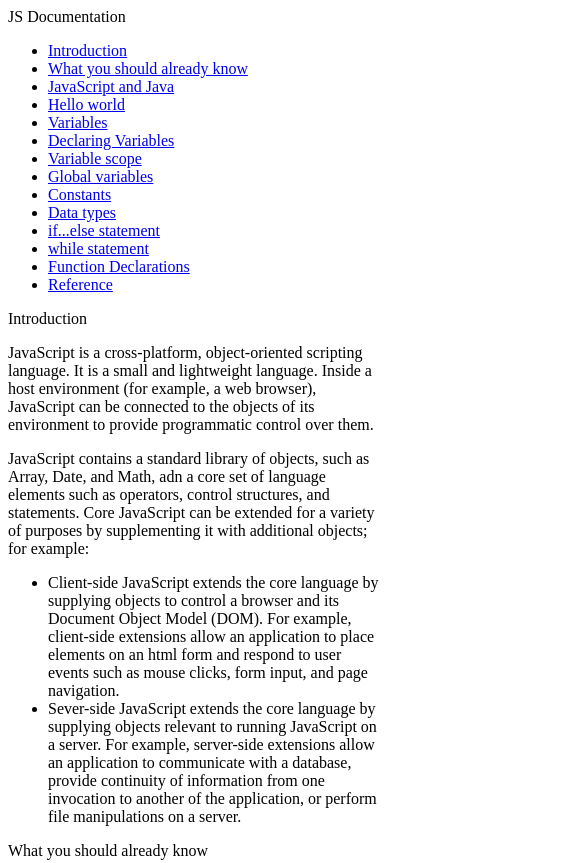
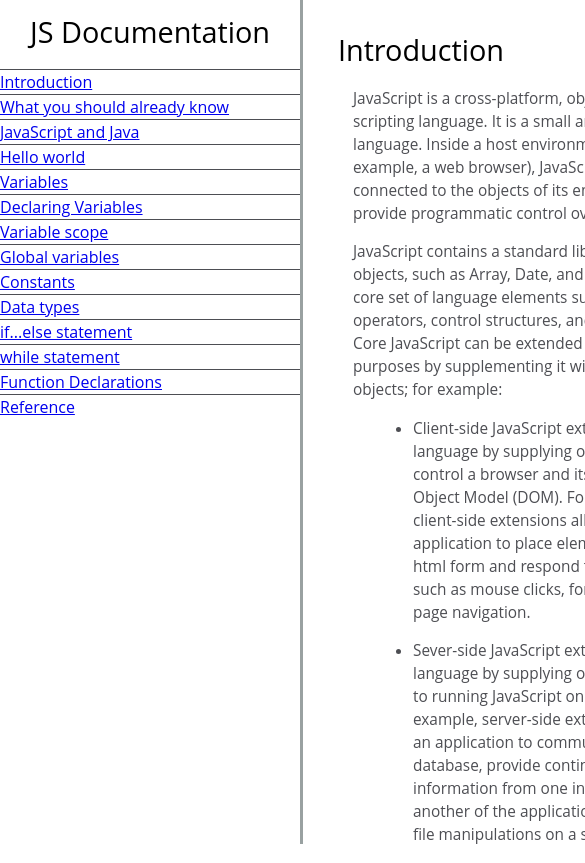
Before and after one commit to mirial83/Technical-Documentation-Page, a plain HTML site: page index.html in a window 390 px wide. Shown: the top 863 px of the page, 585 px wide, since content can reach past the window. Drawn offline with Linux system fonts and the light colour scheme.

Commit message:
css 1
CSS added

```diff
--- a/index.html
+++ b/index.html
@@ -352,7 +352,7 @@
                     </p>
                 </article>
             </section>
-            <section class="main-section" id="function_declarations">
+            <section class="main-section" id="Function_declarations">
                 <header>Function declarations</header>
                 <article>
                     A function definition (also called a function declaration, or function
--- a/styles.css
+++ b/styles.css
@@ -0,0 +1,107 @@
+html, body {
+    min-width: 290px;
+    color: #4d4e53;
+    background-color: #fff;
+    font-family: 'Open Sans', Arial, sans-serif;
+    line-height: 1.5;
+}
+@media only screen and (max-width: 815px) #navbar {
+    background-color: white;
+    position: absolute;
+    top: 0;
+    padding: 0;
+    margin: 0;
+    width: 100%;
+    max-height: 275px;
+    border: none;
+    z-index: 1;
+    boder-bottom: 2px solid;
+}
+#navbar {
+    position: fixed;
+    min-width: 290px;
+    top: 0px;
+    left: 0px;
+    width: 300px;
+    height: 100%;
+    border-right: solid;
+    border-color: rgba(0, 22, 22, 0.4);
+}
+header {
+    color: black;
+    margin: 10px;
+    text-align: center;
+    font-size: 1.8em;
+    font-weight: thin;
+}
+@media only screen and (max-width: 815px) #navbar ul {
+    border: 1px solid;
+    height: 207px;
+}
+#navbar ul {
+    height: 88%;
+    padding: 0;
+    overflow-y: auto;
+    overflow-x: hidden;
+}
+#navbar li {
+    color: #4d4e53;
+    border-top: 1px solid;
+    list-style: none;
+    position: relative;
+    width: 100%
+}
+@media only screen and (max-width: 400px) #main-doc {
+    margin-left: -10px;
+}
+@media only screen and (max-width: 815px) #main-doc {
+    position: relative;
+    margin-left: 0px;
+    margin-top: 270px;
+}
+#main-doc {
+    position: absolute;
+    margin-left: 310px;
+    padding: 20px;
+    margin-bottom: 110px;
+}
+#main-doc header {
+    text-align: left;
+    margin: 0px;
+}
+header {
+    color: black;
+    margin: 10px;
+    text-align: center;
+    font-size: 1.8em;
+    font-weight: thin;
+}
+section article {
+    color: #4d4e53;
+    margin: 15px;
+    font-size: 0.96em;
+}
+section li {
+    margin: 15px 0px 0px 20px;
+}
+@media only screen and (max-width: 400px) code {
+    margin-left: -20px;
+    width: 100%;
+    padding: 15px;
+    padding-left: 10px;
+    padding-right: 45px;
+    min-width: 233px;
+}
+code {
+    display: block;
+    text-align: left;
+    white-space: pre-line;
+    position: relative;
+    word-break: normal;
+    word-wrap: normal;
+    line-height: 2;
+    background-color: #f7f7f7;
+    padding: 15px;
+    margin: 10px;
+    border-radius: 5px;
+}
```
